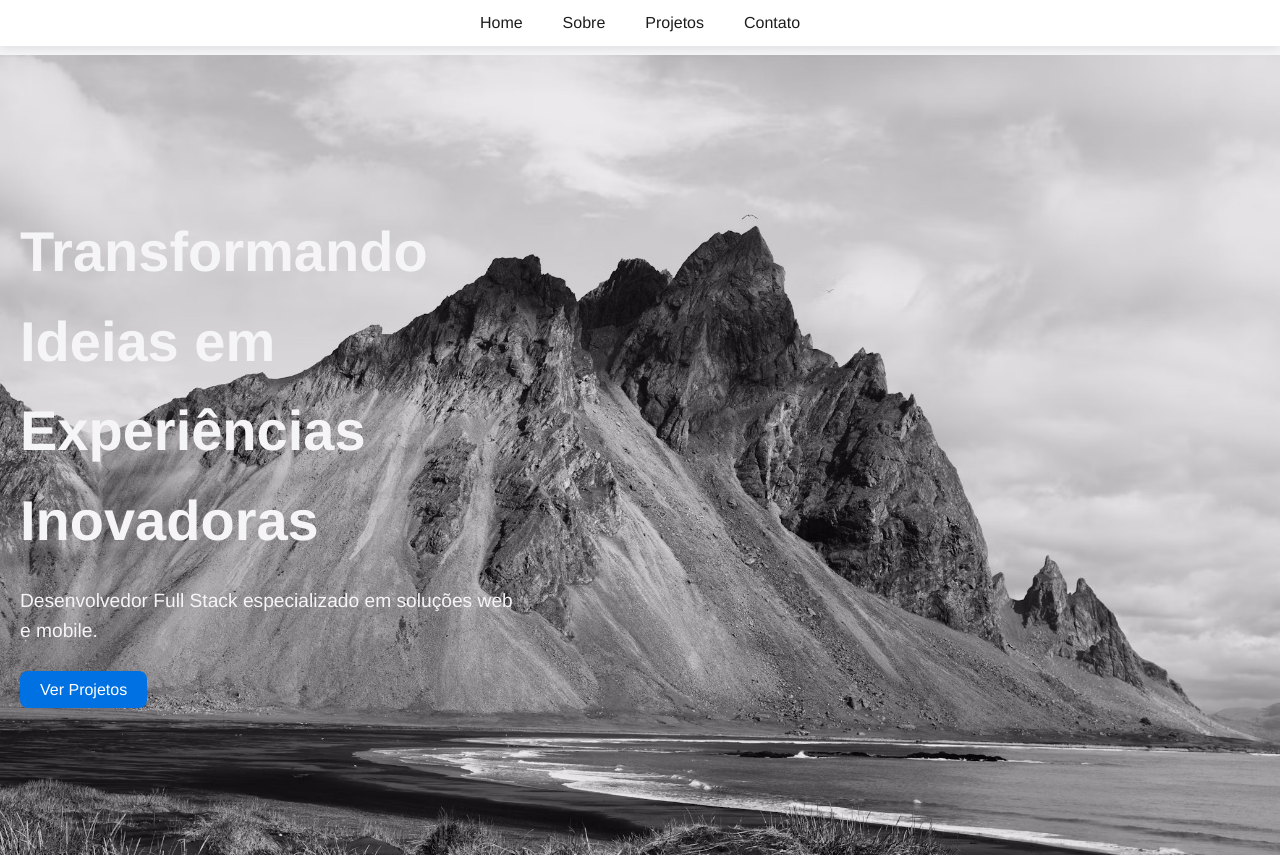
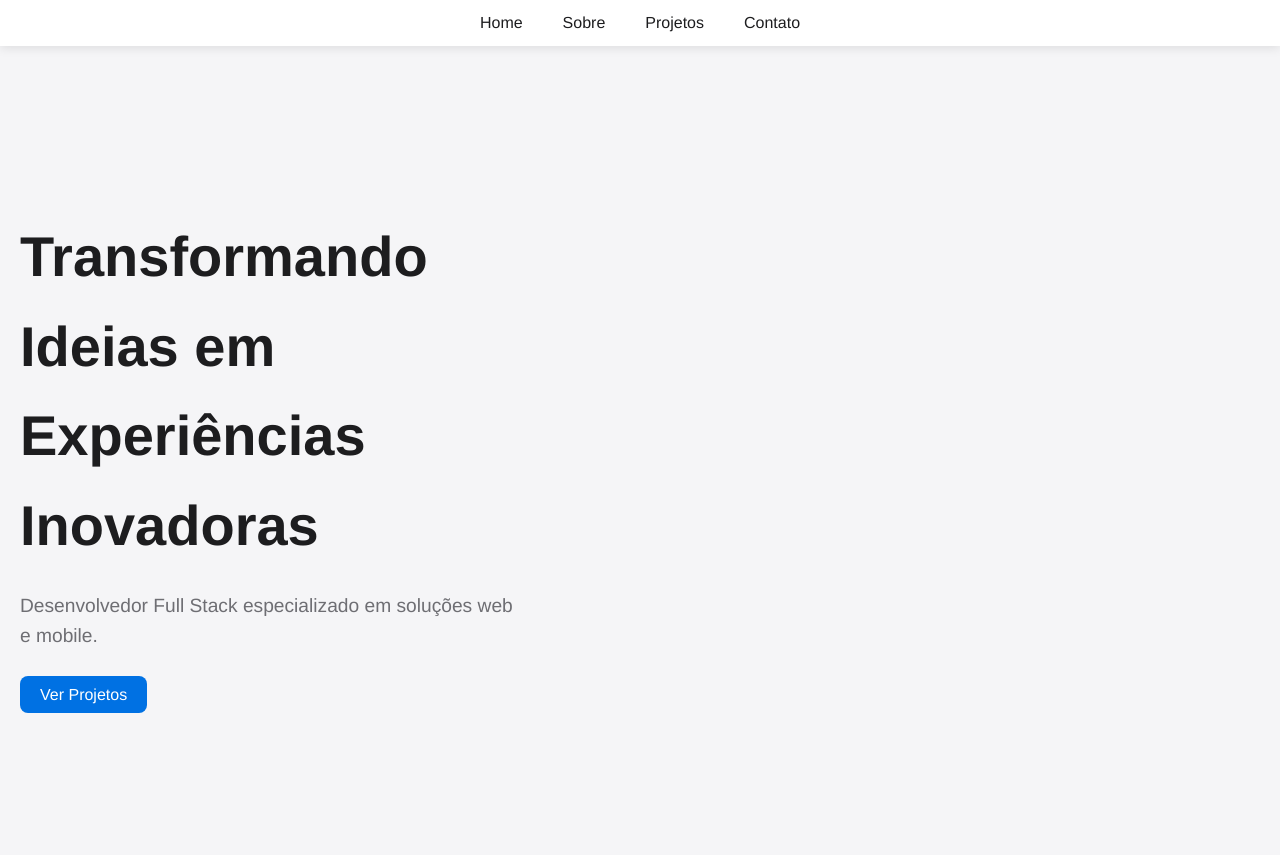
Before and after one commit to ruanplrdev/ruanplrdev.github.io, a plain HTML site: page index.html in a window 1280 px wide. Shown: the top 855 px of the page. Drawn offline with Linux system fonts and the light colour scheme; a script that the page names is missing; a web font is replaced by a local one.

Commit message:
feat: update style site

```diff
--- a/style.css
+++ b/style.css
@@ -9,7 +9,7 @@ body {
     color: #1d1d1f;
     background-color: #f5f5f7;
     line-height: 1.6;
-    padding-top: 55px;
+    padding-top: 60px;
 }
 a {
     text-decoration: none;
@@ -50,24 +50,20 @@ a {
     padding: 60px 20px;
     height: 100vh;
     background-color: #f5f5f7;
-    background-position: top;
-    background-size: cover;
-    background-image: url('./hero.jpg');
 }
 .hero-content {
     max-width: 500px;
 }
 .hero h1 {
     font-size: 3.5rem;
-    font-weight: bold;
+    font-weight: 700;
     margin-bottom: 20px;
-    color: #f5f5f7;
-    /* line-height: 1; */
+    color: #1d1d1f;
 }
 .hero p {
     font-size: 1.2rem;
     margin-bottom: 30px;
-    color: #f5f5f7;
+    color: #6e6e73;
 }
 .cta-btn {
     background-color: #0071e3;
```
